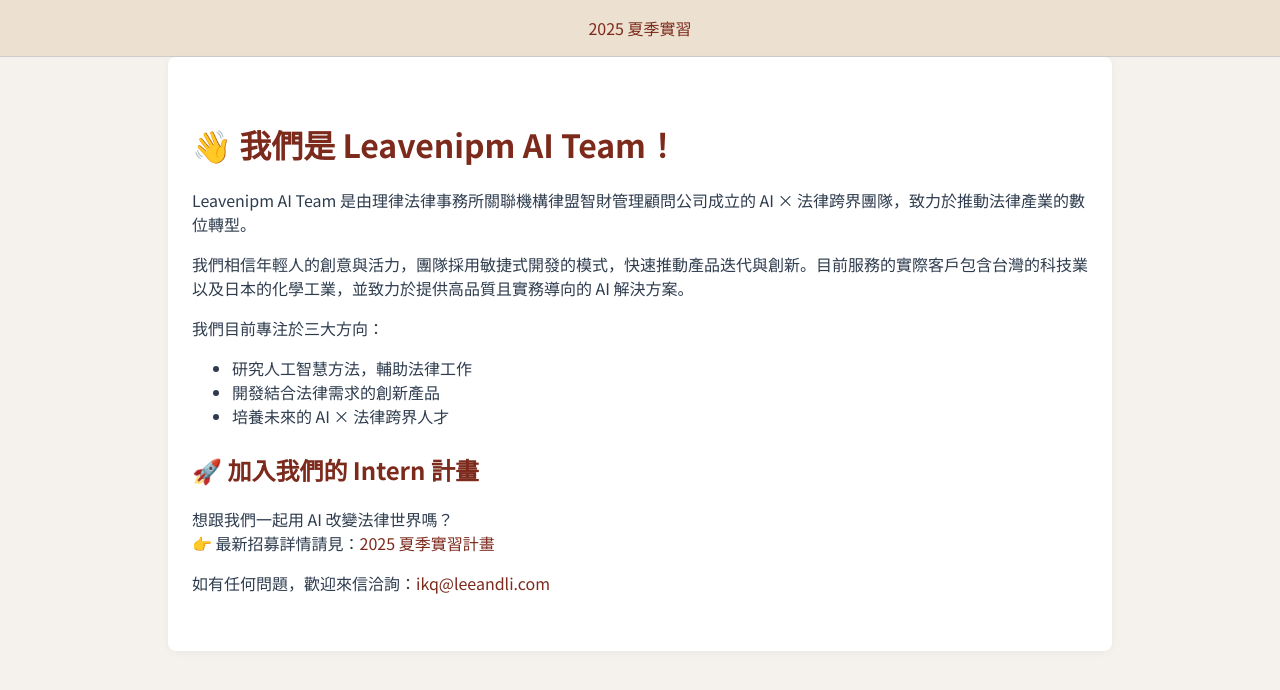
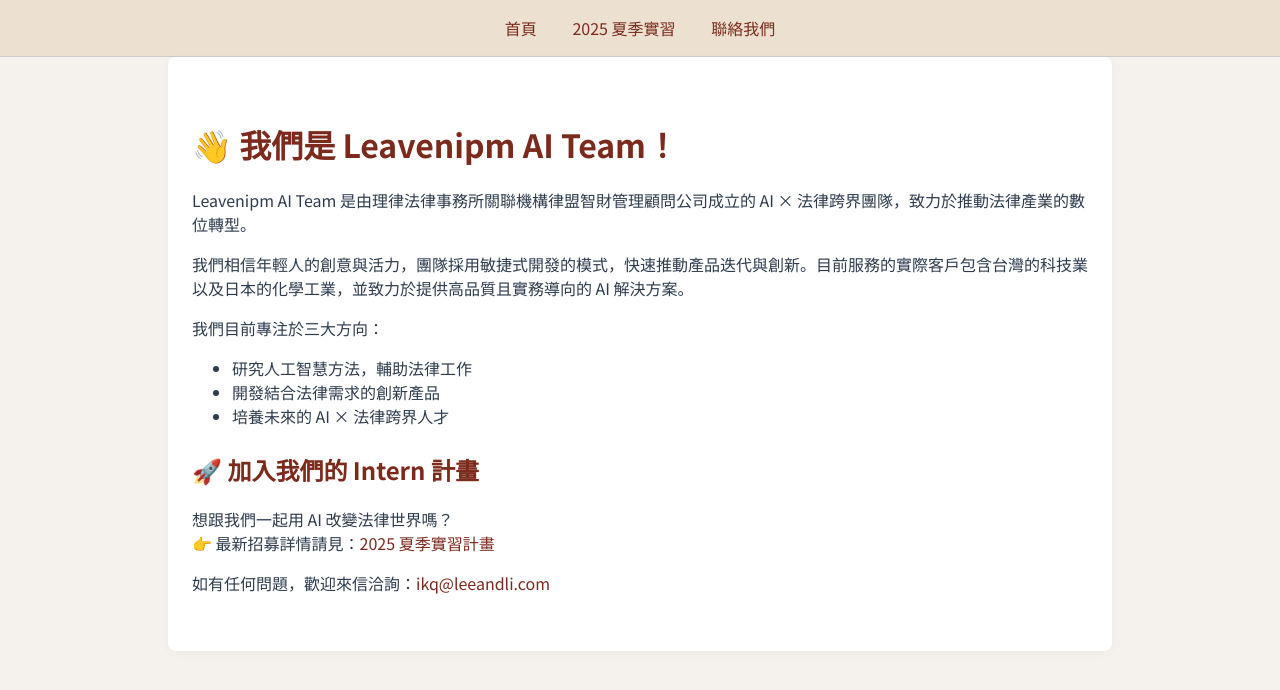
Before and after one commit to Leaven-IPM-AI-Team/leavenipm-intern, a Jekyll site: the page built from index.md, in a window 1280 px wide. Shown: the top 690 px of the page. Built offline with Jekyll 4.4.1, drawn with Linux system fonts in a browser that asks for light colours.

Commit message:
Update default.html

```diff
--- a/_layouts/default.html
+++ b/_layouts/default.html
@@ -8,7 +8,9 @@
 </head>
 <body>
   <nav style="background-color: #ece1d1; padding: 1rem; text-align: center; border-bottom: 1px solid #ccc;">
-    <a href="{{ site.baseurl }}/" style="margin: 0 1rem; color: #7c2a1c; text-decoration: none; font-weight: 500;">2025 夏季實習</a>
+    <a href="{{ site.baseurl }}/" style="margin: 0 1rem; color: #7c2a1c; text-decoration: none; font-weight: 500;">首頁</a>
+    <a href="{{ site.baseurl }}/2025summer/" style="margin: 0 1rem; color: #7c2a1c; text-decoration: none; font-weight: 500;">2025 夏季實習</a>
+    <a href="mailto:ikq@leeandli.com" style="margin: 0 1rem; color: #7c2a1c; text-decoration: none; font-weight: 500;">聯絡我們</a>
   </nav>
   <div class="container">
     {{ content }}
```
